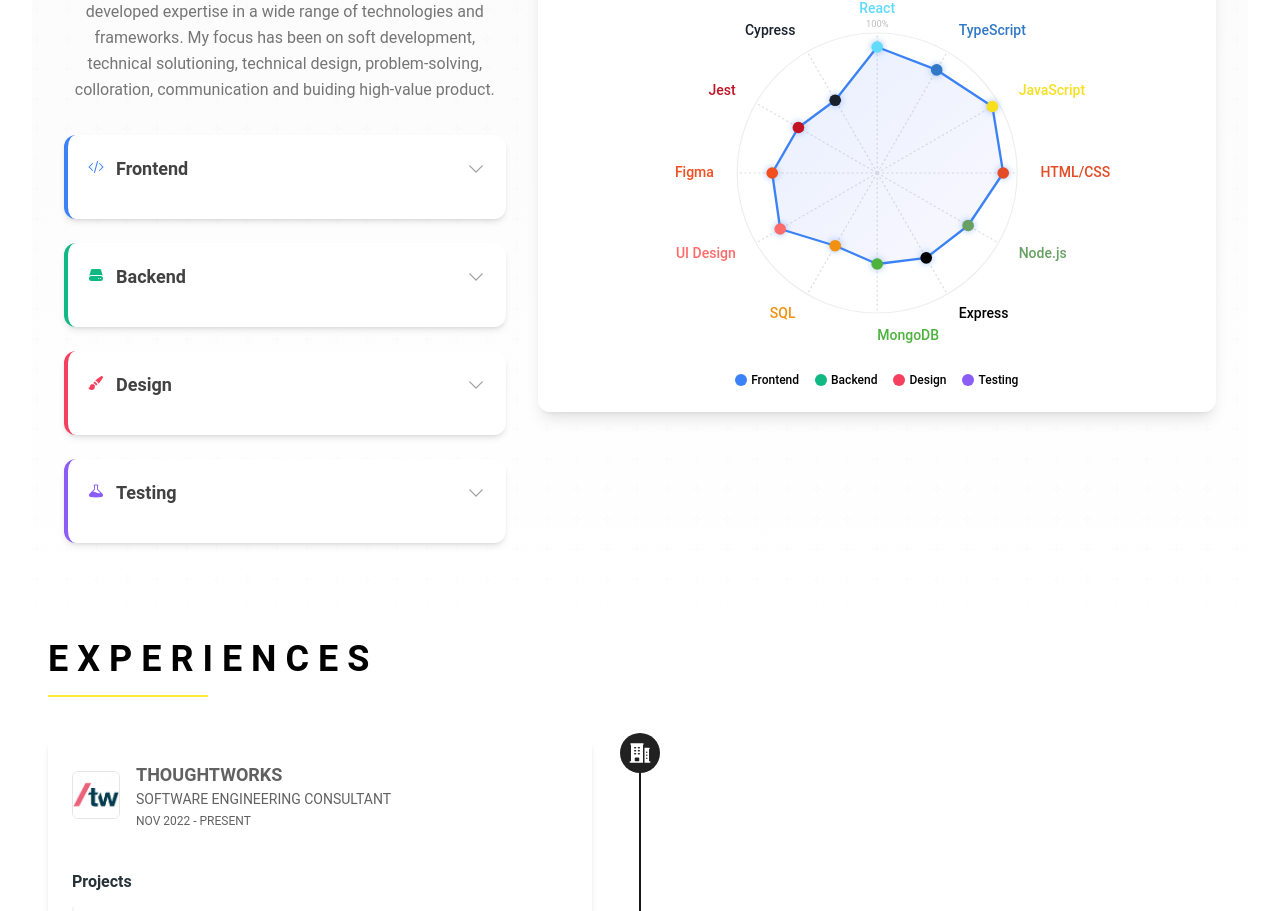
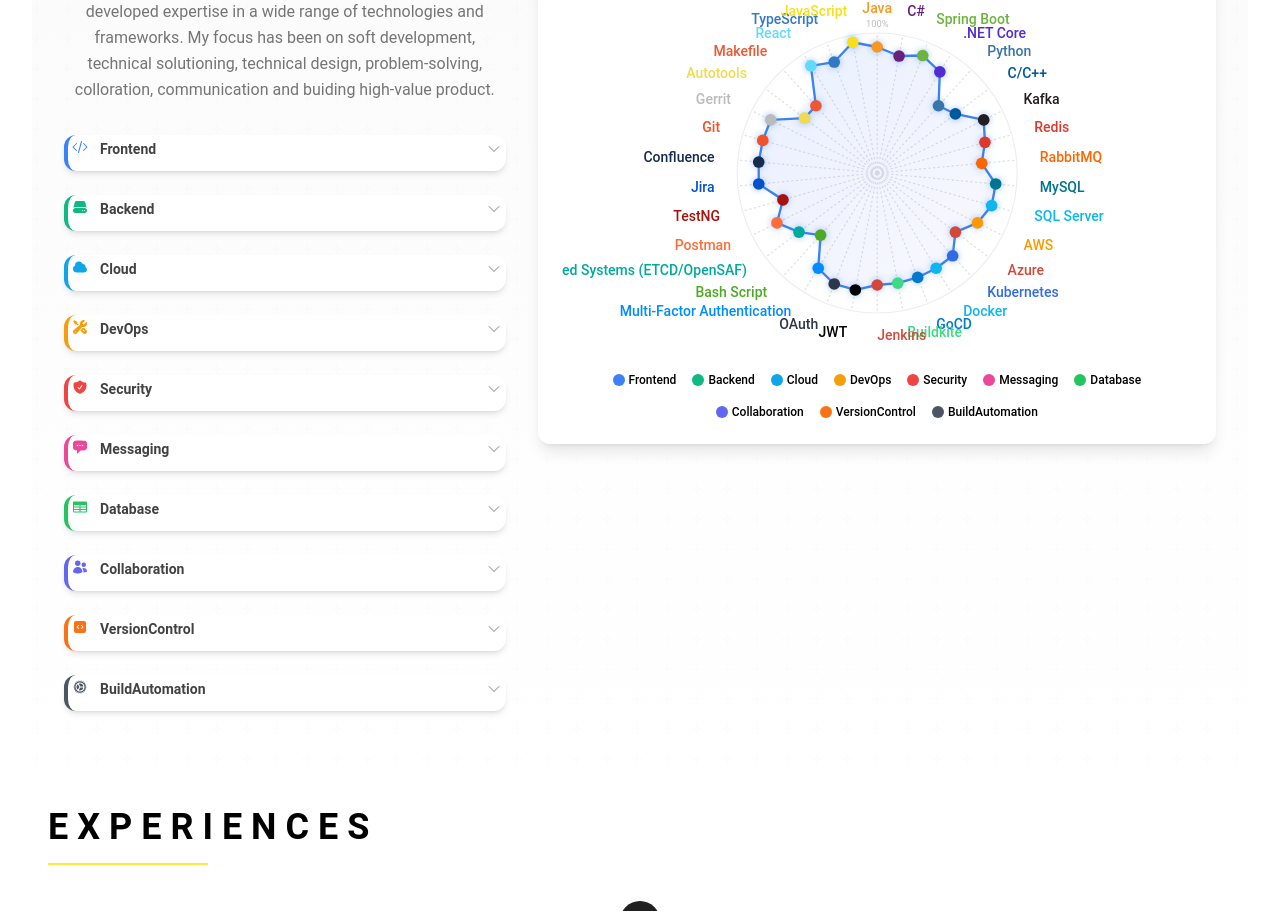
Before and after one commit to kai1079/my-portfolio, a React (Vite) app: page / in a window 1280 px wide. Shown: the part 1458-2369 px from the top of the page. Built offline with nearby package versions, Linux system fonts and the light colour scheme.

Commit message:
Add more skill radars

```diff
--- a/src/components/Skill/SkillRadarChart.tsx
+++ b/src/components/Skill/SkillRadarChart.tsx
@@ -9,7 +9,7 @@
     Legend
 } from 'chart.js';
 import '../../styles/SkillRadar.css'
-import { BeakerIcon, CheckCircleIcon, ChevronDownIcon, CodeBracketIcon, PaintBrushIcon, ServerIcon } from "@heroicons/react/24/solid";
+import { ChatBubbleLeftEllipsisIcon, CheckCircleIcon, ChevronDownIcon, CloudIcon, CodeBracketIcon, CodeBracketSquareIcon, CogIcon, ServerIcon, ShieldCheckIcon, TableCellsIcon, UsersIcon, WrenchScrewdriverIcon } from "@heroicons/react/24/solid";
 
 // Register the required Chart.js components
 ChartJS.register(
@@ -23,18 +23,59 @@
 
 // Default skills data with colors and categories
 const defaultSkills: Skill[] = [
+    // Backend
+    { name: "Java", level: 90, color: "#f89820", category: "Backend" },
+    { name: "C#", level: 85, color: "#68217a", category: "Backend" },
+    { name: "Spring Boot", level: 90, color: "#6db33f", category: "Backend" },
+    { name: ".NET Core", level: 85, color: "#512bd4", category: "Backend" },
+    { name: "Python", level: 65, color: "#3776ab", category: "Backend" },
+    { name: "C/C++", level: 70, color: "#00599c", category: "SystemsProgramming" },
+
+    // Messaging
+    { name: "Kafka", level: 85, color: "#231f20", category: "Messaging" },
+    { name: "Redis", level: 80, color: "#dc382d", category: "Messaging" },
+    { name: "RabbitMQ", level: 75, color: "#ff6600", category: "Messaging" },
+
+    // Database
+    { name: "MySQL", level: 85, color: "#00758f", category: "Database" },
+    { name: "SQL Server", level: 85, color: "#0db7ed", category: "Database" },
+
+    // Cloud
+    { name: "AWS", level: 80, color: "#ff9900", category: "Cloud" },
+    { name: "Azure", level: 70, color: "#d24939", category: "Cloud" },
+
+    // DevOps
+    { name: "Kubernetes", level: 80, color: "#326ce5", category: "DevOps" },
+    { name: "Docker", level: 80, color: "#0db7ed", category: "DevOps" },
+    { name: "GoCD", level: 80, color: "#007acc", category: "DevOps" },
+    { name: "Buildkite", level: 80, color: "#3ddc84", category: "DevOps" },
+    { name: "Jenkins", level: 80, color: "#d24939", category: "DevOps" },
+
+    // Security
+    { name: "JWT", level: 85, color: "#000000", category: "Security" },
+    { name: "OAuth", level: 85, color: "#2d3748", category: "Security" },
+    { name: "Multi-Factor Authentication", level: 80, color: "#008cff", category: "Security" },
+
+    // Others
+    { name: "Bash Script", level: 60, color: "#4eaa25", category: "Others" },
+    { name: "Distributed Systems (ETCD/OpenSAF)", level: 70, color: "#00a99d", category: "Others" },
+    { name: "Postman", level: 80, color: "#ff6c37", category: "Others" },
+    { name: "TestNG", level: 70, color: "#a6120d", category: "Others" },
+
+    // Collaboration & Version Control
+    { name: "Jira", level: 85, color: "#0052cc", category: "Collaboration" },
+    { name: "Confluence", level: 85, color: "#172b4d", category: "Collaboration" },
+    { name: "Git", level: 85, color: "#f34f29", category: "VersionControl" },
+    { name: "Gerrit", level: 85, color: "#bbbbbb", category: "VersionControl" },
+
+    // Build Automation
+    { name: "Autotools", level: 65, color: "#f0db4f", category: "BuildAutomation" },
+    { name: "Makefile", level: 65, color: "#ef5734", category: "BuildAutomation" },
+
+    // Front End
     { name: "React", level: 90, color: "#61dafb", category: "Frontend" },
     { name: "TypeScript", level: 85, color: "#3178c6", category: "Frontend" },
     { name: "JavaScript", level: 95, color: "#f7df1e", category: "Frontend" },
-    { name: "HTML/CSS", level: 90, color: "#e34c26", category: "Frontend" },
-    { name: "Node.js", level: 75, color: "#68a063", category: "Backend" },
-    { name: "Express", level: 70, color: "#000000", category: "Backend" },
-    { name: "MongoDB", level: 65, color: "#4DB33D", category: "Backend" },
-    { name: "SQL", level: 60, color: "#F29111", category: "Backend" },
-    { name: "UI Design", level: 80, color: "#ff6b6b", category: "Design" },
-    { name: "Figma", level: 75, color: "#F24E1E", category: "Design" },
-    { name: "Jest", level: 65, color: "#C21325", category: "Testing" },
-    { name: "Cypress", level: 60, color: "#17202C", category: "Testing" },
 ]
 
 // Skill categories with icons and colors
@@ -49,15 +90,45 @@
         icon: <ServerIcon className="h-4 w-4" />,
         color: "#10b981",
     },
-    Design: {
-        name: "Design",
-        icon: <PaintBrushIcon className="h-4 w-4" />,
-        color: "#f43f5e",
+    Cloud: {
+        name: "Cloud",
+        icon: <CloudIcon className="h-4 w-4" />,
+        color: "#0ea5e9",
     },
-    Testing: {
-        name: "Testing",
-        icon: <BeakerIcon className="h-4 w-4" />,
-        color: "#8b5cf6",
+    DevOps: {
+        name: "DevOps",
+        icon: <WrenchScrewdriverIcon className="h-4 w-4" />,
+        color: "#f59e0b",
+    },
+    Security: {
+        name: "Security",
+        icon: <ShieldCheckIcon className="h-4 w-4" />,
+        color: "#ef4444",
+    },
+    Messaging: {
+        name: "Messaging",
+        icon: <ChatBubbleLeftEllipsisIcon className="h-4 w-4" />,
+        color: "#ec4899",
+    },
+    Database: {
+        name: "Database",
+        icon: <TableCellsIcon className="h-4 w-4" />,
+        color: "#22c55e",
+    },
+    Collaboration: {
+        name: "Collaboration",
+        icon: <UsersIcon className="h-4 w-4" />,
+        color: "#6366f1",
+    },
+    VersionControl: {
+        name: "Version Control",
+        icon: <CodeBracketSquareIcon className="h-4 w-4" />,
+        color: "#f97316",
+    },
+    BuildAutomation: {
+        name: "Build Automation",
+        icon: <CogIcon className="h-4 w-4" />,
+        color: "#4b5563",
     },
 }
 
--- a/src/styles/SkillRadar.css
+++ b/src/styles/SkillRadar.css
@@ -60,7 +60,7 @@
 }
 
 .skills-category {
-    @apply bg-white rounded-xl shadow-md p-5 transition-all duration-300 hover:shadow-lg;
+    @apply bg-white rounded-xl shadow-md p-1 transition-all duration-300 hover:shadow-lg;
     animation: fadeIn 0.5s ease-out forwards;
 }
 
@@ -69,7 +69,7 @@
 }
 
 .skills-category-title {
-    @apply text-lg font-semibold text-gray-800 flex items-center;
+    @apply text-sm font-semibold text-gray-800 flex items-center;
 }
 
 .skills-category-icon {
@@ -77,7 +77,7 @@
 }
 
 .skills-category-toggle {
-    @apply h-5 w-5 text-gray-500 transition-transform duration-300;
+    @apply h-4 w-4 text-gray-500 transition-transform duration-300;
 }
 
 .skills-category-toggle.open {
@@ -85,7 +85,7 @@
 }
 
 .skills-category-content {
-    @apply mt-4 grid grid-cols-1 sm:grid-cols-2 gap-3 overflow-hidden transition-all duration-300;
+    @apply mt-2 grid grid-cols-1 sm:grid-cols-2 gap-3 overflow-hidden transition-all duration-300;
     max-height: 0;
     opacity: 0;
 }
```
Also changed, not shown: 5 other files (tests, documents, lock files or other folders). Lines whose indentation alone changed are shown as unchanged.
